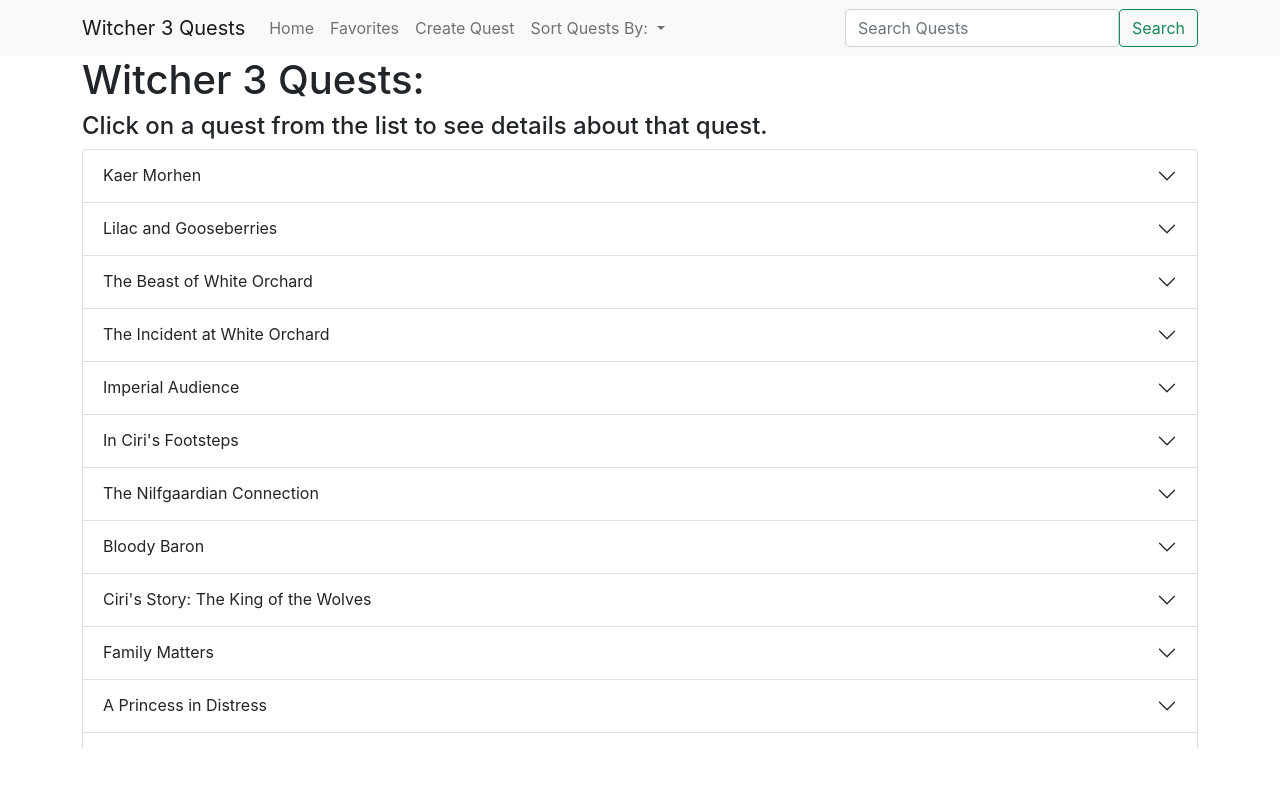
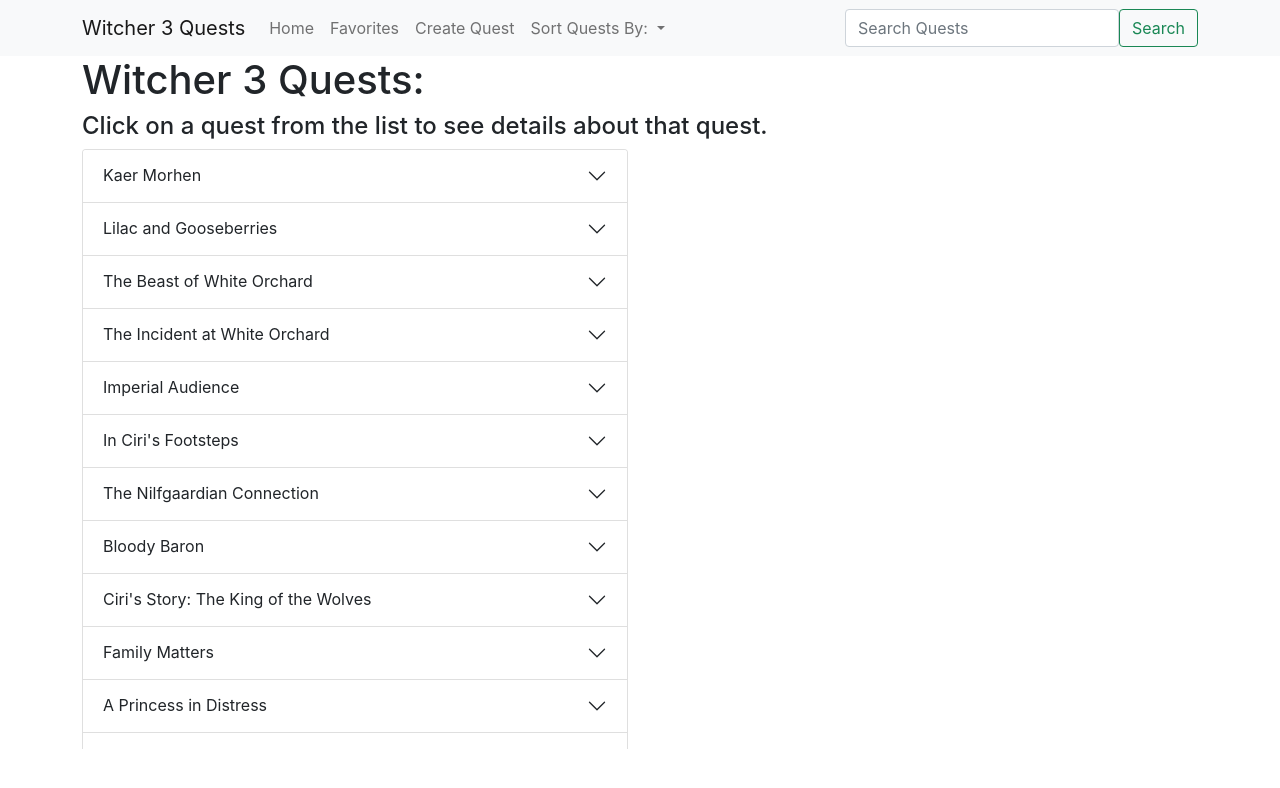
Before and after one commit to jsnidar/witcher-3-quests, a React (Create React App) app: page / in a window 1280 px wide. Shown: the top 788 px of the page. Built offline with nearby package versions, Linux system fonts and the light colour scheme; data requests are answered from the project's data file.

Commit message:
Reformatted to list/detail format with accordian in list and full details on side

```diff
--- a/src/components/App.js
+++ b/src/components/App.js
@@ -18,11 +18,6 @@
     .then(r => r.json())
     .then(quests => setQuests(quests))
   }, [])
-
-
-  const onQuestClick = (quest) => {
-    setSelectedQuest(quest)
-  }
 
   const onDropDownChange = (key) => {
     setSort(key)
@@ -48,6 +43,10 @@
       }))
     })
   }
+
+  const onDetailsClick = (quest) => {
+    setSelectedQuest(quest)
+}
 
   let displayedQuests
   if (sort === 'all') {
@@ -78,7 +77,7 @@
           <Favorites sort={sort} onFavoriteClick={onFavoriteClick} quests={displayedQuests.filter(quest => quest.isLiked)} />
         </Route>
         <Route exact path='/'>
-          <Home sort={sort} onFavoriteClick={onFavoriteClick} selectedQuest={selectedQuest} onQuestClick={onQuestClick} quests={displayedQuests}/>
+          <Home sort={sort} onFavoriteClick={onFavoriteClick} selectedQuest={selectedQuest} onDetailsClick={onDetailsClick} quests={displayedQuests}/>
         </Route>
       </Switch>
 
--- a/src/components/Home.js
+++ b/src/components/Home.js
@@ -1,11 +1,15 @@
 import React from 'react';
-import { Container, Row } from 'react-bootstrap';
+import { Container, Row, Col } from 'react-bootstrap';
 import QuestList from './QuestList';
+import QuestDetails from './QuestDetails';
+import {Route, useRouteMatch} from 'react-router-dom'
 
-const Home = ({onFavoriteClick, sort, onQuestClick, quests}) => {
+const Home = ({onFavoriteClick, onDetailsClick, selectedQuest, sort, onQuestClick, quests}) => {
+    const match = useRouteMatch()
 
     return (
         <Container>
+            <Route exact path={match.url}>
                 <Row>
                     <h1>Witcher 3 Quests: </h1>
                     <br></br>
@@ -14,8 +18,15 @@
                     <br></br>
                 </Row>
                 <Row>
-                <QuestList onFavoriteClick={onFavoriteClick} onQuestClick={onQuestClick} quests={quests} />
+                    <Col>
+                        <QuestList onDetailsClick={onDetailsClick} onFavoriteClick={onFavoriteClick} onQuestClick={onQuestClick} quests={quests} />
+                    </Col>
+                    <Col>
+                        {selectedQuest ? <QuestDetails selectedQuest={selectedQuest}/> : null }
+                    </Col>
                 </Row>
+            </Route>
+
 
         </Container>
     );
--- a/src/components/QuestDetails.js
+++ b/src/components/QuestDetails.js
@@ -1,8 +1,11 @@
 import React, { useEffect, useState } from 'react';
+import {useParams} from 'react-router-dom';
 import QuestCard from './QuestCard';
 
 const QuestDetails = ({selectedQuest, onFavoriteClick}) => {
     const [characters, setCharacters] = useState([])
+    const params = useParams();
+    console.log(params)
 
     useEffect(()=> {
         fetch('http://witcher3api.com/api/characters')
@@ -11,11 +14,10 @@
     }, [])
 
     const filteredCharacters = characters.filter(character => selectedQuest.characters.includes(character.name))
-    console.log(filteredCharacters)
-    console.log(selectedQuest)
+
 
     return (
-        <QuestCard onFavoriteClick={onFavoriteClick} quest={selectedQuest} />
+        <QuestCard onFavoriteClick={onFavoriteClick} quest={selectedQuest} characters={filteredCharacters} />
     );
 }
 
--- a/src/components/QuestList.js
+++ b/src/components/QuestList.js
@@ -1,13 +1,7 @@
 import React from 'react';
 import {Accordion, Button} from 'react-bootstrap';
 
-const QuestList = ({onFavoriteClick, onQuestClick, quests}) => {
-
-    const handleQuestClick = (event) => {
-        const questName = event.target.innerText
-        const selectedQuest = quests.find(quest => quest.name === questName)
-        onQuestClick(selectedQuest)
-    }
+const QuestList = ({onDetailsClick, onFavoriteClick, quests}) => {
 
     const hoverBackgroundColor = (e) => {
         e.target.style.background = '#4e636c'
@@ -20,6 +14,7 @@
     }
 
     const renderQuests = quests.map(quest => {
+
         const formatCharOrLocArrays = (array) => {
             if(array.length === 1) {
               return array
@@ -41,13 +36,16 @@
             }
         }
 
+        const handleDetailsClick = (e) => {
+            onDetailsClick(quest)
+        }
+
         return(
             <Accordion.Item
                 key={quest.id}
                 eventKey={quest.id}
                 onMouseOver={hoverBackgroundColor}
                 onMouseLeave={onMouseLeave}
-                onClick={handleQuestClick}
             >
                 <Accordion.Header>{quest.name}</Accordion.Header>
                 <Accordion.Body>
@@ -60,12 +58,13 @@
                     {quest.isLiked ?
                         <Button onClick={handleFavoriteButtonClick} variant="secondary">Unfavorite Quest</Button> :
                         <Button onClick={handleFavoriteButtonClick} variant="secondary">Add to Favorites</Button>}
+                    <Button onClick={handleDetailsClick} variant="secondary">See Full Details</Button>
+
                 </Accordion.Body>
 
             </Accordion.Item>
         )
     })
-
 
     return (
         <div style={{height: '75vh', overflow: 'scroll'}}>
```
Lines whose indentation alone changed are shown as unchanged.
